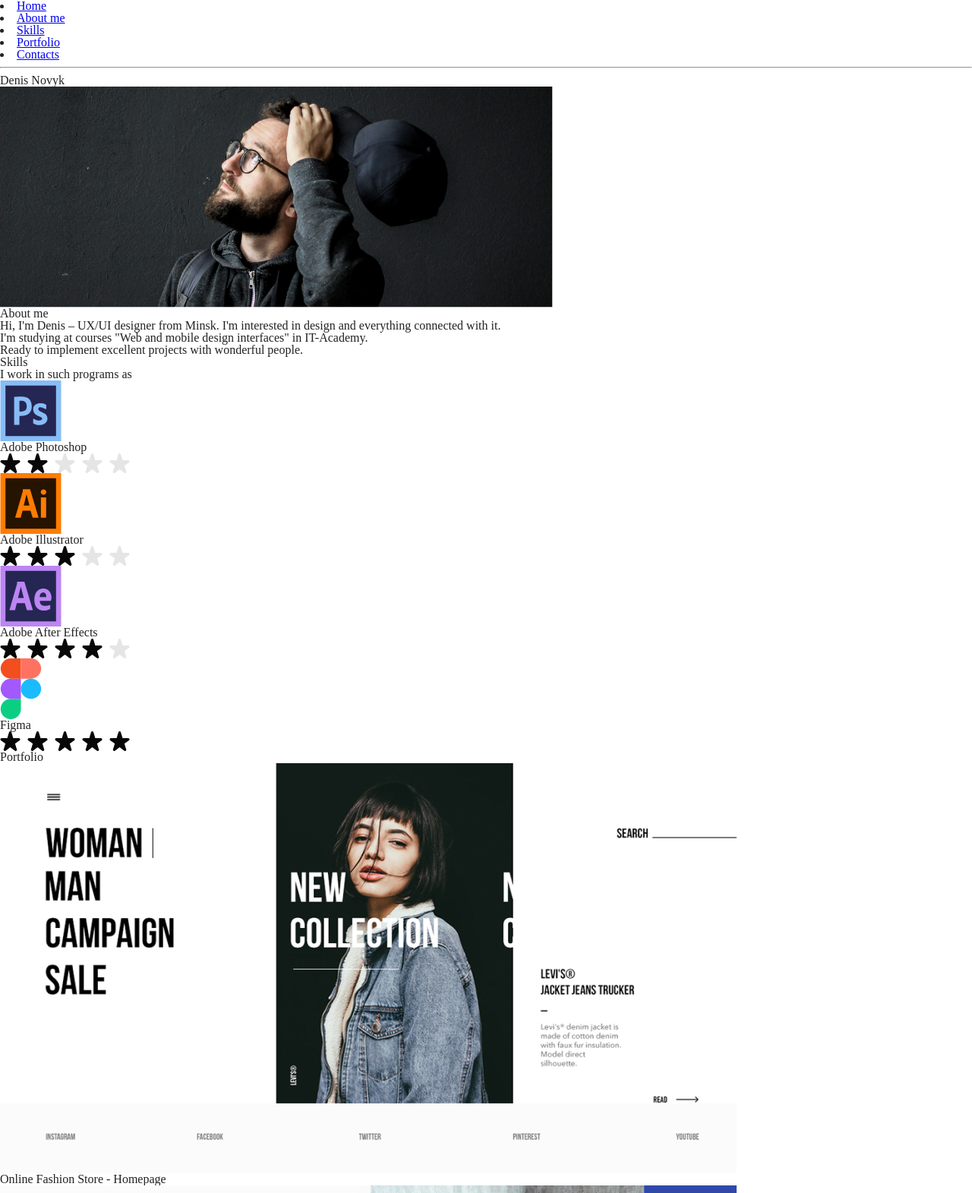
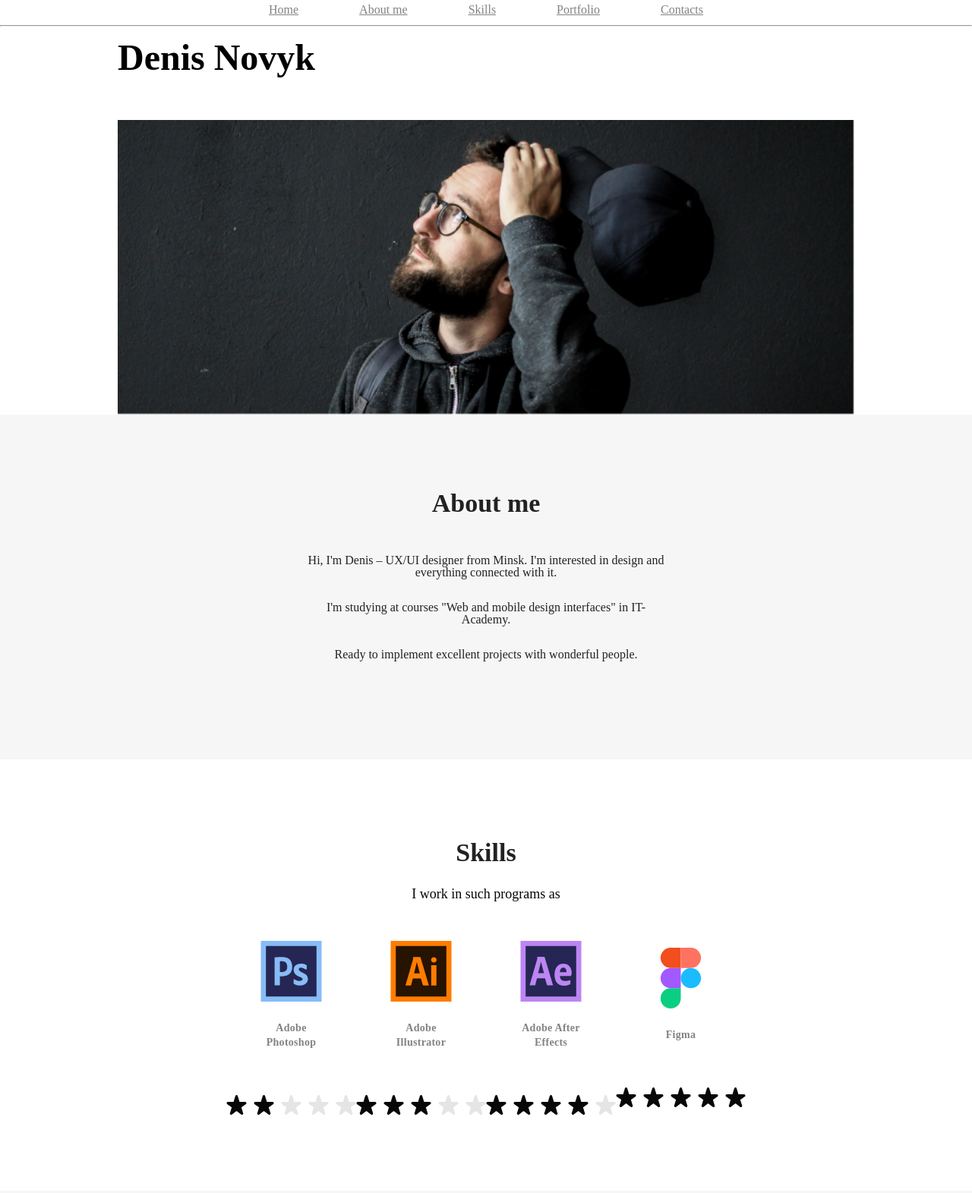
Before and after one commit to mihey322/beetrootMM, a plain HTML site: page lesson7/index.html in a window 1280 px wide. Shown: the top 1571 px of the page at 76% size. Drawn offline with Linux system fonts and the light colour scheme.

Commit message:
hw7 done

```diff
--- a/lesson7/index.html
+++ b/lesson7/index.html
@@ -9,95 +9,120 @@
     <title>Denis Novik</title>
 </head>
 <body>
-    <header>
-        <nav>
+    <header class="header">
+        <nav class="navbar">
+           <ul class="navlist">
             <li>
-                <a href="#">Home</a>
+                <a href="#" class="navlinks">Home</a>
             </li>
             <li>
-                <a href="#about">About me</a>
+                <a href="#about" class="navlinks">About me</a>
             </li>
             <li>
-                <a href="#skills">Skills</a>
+                <a href="#skills" class="navlinks">Skills</a>
             </li>
             <li>
-                <a href="#portfolio">Portfolio</a>
+                <a href="#portfolio" class="navlinks">Portfolio</a>
             </li>
             <li>
-                <a href="#contacts">Contacts</a>
+                <a href="#contacts" class="navlinks">Contacts</a>
             </li>
+            </ul>
         </nav>
 
         <hr>
-        <h1>Denis Novyk</h1>
-        <img src="imgs/photox940.jpg" alt="My photo" title="My photo">
+
     </header>
     <main>
+        <section class="home" id="home">
+        <h1 class="devname">Denis Novyk</h1>
+        <img src="imgs/photox940.jpg" alt="My photo" title="My photo">
+        </section>
+
+
         <section class="about" id="about">
-            <h2>
+
+            <div>
+            <h2 class="about-header">
                 About me
             </h2>
-            <p>Hi, I'm Denis – UX/UI designer from Minsk. I'm interested in design and everything connected with it.</p>
-            <p>I'm studying at courses "Web and mobile design interfaces" in IT-Academy.</p>
-            <p>Ready to implement excellent projects with wonderful people.</p>
+            <p class="about-text">Hi, I'm Denis – UX/UI designer from Minsk. I'm interested in design and everything connected with it.</p>
+            <p class="about-text">I'm studying at courses "Web and mobile design interfaces" in IT-Academy.</p>
+            <p class="about-text">Ready to implement excellent projects with wonderful people.</p>
+            </div>
         </section>
+
+
         <section class="skills" id="skills">
-            <h2>Skills</h2>
-            <p>I work in such programs as</p>
-            <div>
-                <img src="icons/Ps.svg" alt="PS">
-                <p>Adobe Photoshop</p>
+
+            <div class="skills-intro">
+                <h2 class="skills-header">Skills</h2>
+                <p class="skills-text">I work in such programs as</p>
+            </div>
+
+            <div class="icons">
+                <div class="container">
+                    <img src="icons/Ps.svg" alt="PS" class="logo">
+                    <p class="container-text">Adobe Photoshop</p>
                     <img src="icons/rating.png" alt="rating">
                 </div>
 
-            <div>
-                <img src="icons/Ai.svg" alt="Ai">
-                <p>Adobe Illustrator</p>
+                <div class="container">
+                    <img src="icons/Ai.svg" alt="Ai" class="logo">
+                    <p class="container-text">Adobe Illustrator</p>
                     <img src="icons/rating (1).png" alt="rating">
                 </div>
 
-            <div>
-                <img src="icons/Ae.svg" alt="Ae">
-                <p>Adobe After Effects</p>
+                <div class="container">
+                    <img src="icons/Ae.svg" alt="Ae" class="logo">
+                    <p class="container-text">Adobe After Effects</p>
                     <img src="icons/rating (2).png" alt="rating">
                 </div>
 
-            <div>
-                <img src="icons/Figma.svg" alt="Figma">
-                <p>Figma</p>
+                <div class="container">
+                    <img src="icons/Figma.svg" alt="Figma" class="logo">
+                    <p class="container-text">Figma</p>
                     <img src="icons/rating (3).png" alt="rating">
+                </div>
             </div>
 
         </section>
+
+
         <section class="portfolio" id="portfolio">
-            <h2>Portfolio</h2>
+            <h2 class="portfolio-header">Portfolio</h2>
 
             <img src="imgs/Fashion-Store.png" alt="Fashion-Store">
-            <p>Online Fashion Store - Homepage</p>
+            <p class="portf-text">Online Fashion Store - Homepage</p>
 
             <img src="imgs/reebok_web.png" alt="reebok_web">
-            <p>Reebok Store - concept</p>
+            <p class="portf-text">Reebok Store - concept</p>
 
             <img src="imgs/braun-landing.png" alt="braun-landing">
-            <p>Braun Landing Page - concept</p>
+            <p class="portf-text">Braun Landing Page - concept</p>
         </section>
+
     </main>
+
+
     <footer class="contacts" id="contacts">
-        <h2>Contacts</h2>
-        <p>Want to know more or just chat?</p>
-        <p>You are welcome!</p>
 
-        <button>
+         <div class="footer-info">
+            <h2 class="footer-header">Contacts</h2>
+            <p class="contacts-text">Want to know more or just chat? You are welcome!</p>
+         </div>
+
+        <button class="footer-button">
             <a href="mailto:email@gmail.com">Send Email</a>
         </button>
 
-        <div>
+        <div class="footer-logos">
             <img src="icons/linkedin.svg" alt="linkedin">
             <img src="icons/instagram.svg" alt="instagram">
             <img src="icons/behance.svg" alt="behance">
             <img src="icons/dribbble.svg" alt="dribbble">
         </div>
-        <p>Like me on Linkedin, Instagram, Behance, Dribbble</p>
+        <p class="parting">Like me on Linkedin, Instagram, Behance, Dribbble</p>
     </footer>
 
 </body>
--- a/lesson7/styles/style.css
+++ b/lesson7/styles/style.css
@@ -0,0 +1,214 @@
+body {
+    margin: auto;
+}
+
+header {
+    margin-left: auto;
+    margin-right: auto;
+}
+.navbar {
+    margin-left: auto;
+    margin-right: auto;
+}
+.navlist {
+    display: flex;
+    justify-content: center;
+}
+
+.navlinks {
+    margin: 40px;
+    line-height: 25px;
+    color: #828282;
+}
+
+.home {
+    margin-left: auto;
+    margin-right: auto;
+    max-width: 970px;
+    display: flex;
+    flex-direction: column;
+    justify-content: center;
+
+}
+
+.devname {
+    max-width: 970px;
+    padding-bottom: 50px;
+    font-weight: 700;
+    font-size: 48px;
+    line-height: 65px;
+    color: black;
+}
+
+.about {
+    display: flex;
+    flex-direction: column;
+    padding-top: 100px;
+    padding-bottom: 100px;
+    justify-content: center;
+    background-color: #F6F6F6;
+}
+
+.about-header{
+    font-weight: 700;
+    font-size: 34px;
+    padding-bottom: 50px;
+    text-align: center;
+}
+.about-text{
+    margin-left: auto;
+    margin-right: auto;
+    width: 480px;
+    padding-bottom: 30px;
+    text-align: center;
+}
+
+.skills-intro {
+    display: flex;
+    flex-direction: column;
+    justify-content: center;
+    padding-top: 100px;
+    padding-bottom: 50px;
+}
+
+.skills-header {
+    font-weight: 700;
+    font-size: 34px;
+    line-height: 45px;
+    text-align: center;
+}
+
+.skills-text {
+    font-weight: 400;
+    font-size: 18px;
+    line-height: 24px;
+    text-align: center;
+    padding-top: 20px;
+    color: #070707;
+}
+
+.icons {
+    display: flex;
+    flex-direction: row;
+    justify-content: center;
+    align-items: center;
+    padding-bottom: 100px;
+}
+
+.container {
+    display: flex;
+    flex-direction: column;
+    align-items: center;
+}
+
+.container-text {
+    font-weight: 700;
+    font-size: 14px;
+    line-height: 19px;
+    text-align: center;
+    letter-spacing: 0.02em;
+    color: #828282;
+    width: 80px;
+    margin-bottom: 60px;
+    text-align: center;
+}
+
+.logo {
+    padding-bottom: 25px;
+}
+
+.portfolio {
+    display: flex;
+    flex-direction: column;
+    justify-content: center;
+    background: #F6F6F6;
+}
+
+.portfolio-header {
+    font-weight: 700;
+    font-size: 34px;
+    line-height: 46px;
+    text-align: center;
+    color: #070707;
+    padding-top: 100px;
+    padding-bottom: 50px;
+}
+
+.portf-text {
+    font-weight: 400;
+    font-size: 18px;
+    line-height: 25px;
+    text-align: center;
+    padding-top: 40px;
+    padding-bottom: 70px;
+
+}
+
+.contacts {
+    display: flex;
+    flex-direction: column;
+    justify-content: center;
+    align-items: center;
+    padding-bottom: 100px;
+}
+
+.footer-info {
+    padding-top: 100px;
+    padding-bottom: 60px;
+}
+
+.footer-header {
+    font-weight: 700;
+    font-size: 34px;
+    line-height: 46px;
+    text-align: center;
+    color: #070707;
+    padding-bottom: 20px;
+}
+
+.footer-text {
+    width: 280px;
+    height: 46px;
+    font-size: 18px;
+    line-height: 25px;
+    text-align: center;
+}
+
+.footer-button {
+    display: flex;
+    flex-direction: row;
+    justify-content: center;
+    align-items: center;
+    padding: 0px 16px;
+    width: 180px;
+    height: 44px;
+    background: #070707;
+    border-radius: 22px;
+    margin-bottom: 30px;
+}
+
+.footer-button a {
+    font-weight: 700;
+    font-size: 14px;
+    line-height: 25px;
+    text-align: center;
+    letter-spacing: 0.1em;
+    color: #FFFFFF;
+    text-decoration: none;
+}
+
+.footer-logos {
+    width: 310px;
+    display: flex;
+    flex-direction: row;
+    justify-content: space-between;
+}
+
+.parting {
+    width: 200px;
+    height: 60px;
+    line-height: 19px;
+    text-align: center;
+    color: #828282;
+    padding-top: 60px;
+}
```
Lines whose indentation alone changed are shown as unchanged.
